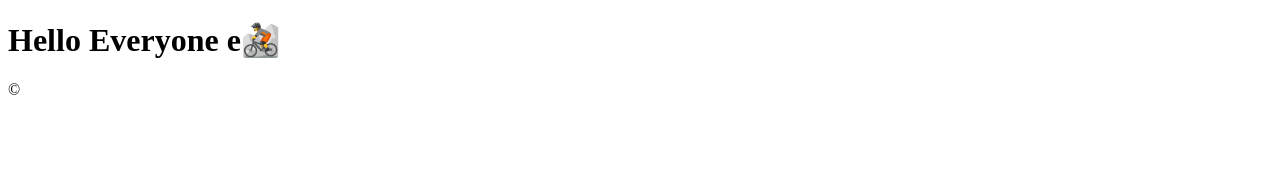
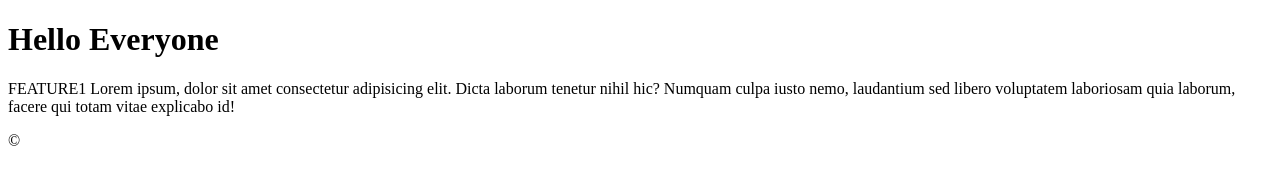
Before and after one commit to RamakanthRGunishetty/Sample-, a plain HTML site: page index.html in a window 1280 px wide. Drawn offline with Linux system fonts and the light colour scheme.

Commit message:
Feature 1

```diff
--- a/index.html
+++ b/index.html
@@ -1,13 +1,18 @@
 <!DOCTYPE html>
 <html lang="en">
+
 <head>
     <meta charset="UTF-8">
     <meta http-equiv="X-UA-Compatible" content="IE=edge">
     <meta name="viewport" content="width=device-width, initial-scale=1.0">
     <title>Document</title>
 </head>
+
 <body>
-    <h1>Hello Everyone e🚵 </h1>
+    <h1>Hello Everyone </h1>
+    <p>FEATURE1 Lorem ipsum, dolor sit amet consectetur adipisicing elit. Dicta laborum tenetur nihil hic? Numquam culpa iusto
+        nemo, laudantium sed libero voluptatem laboriosam quia laborum, facere qui totam vitae explicabo id!</p>
 </body>
+
 </html>
 &copy;
```
